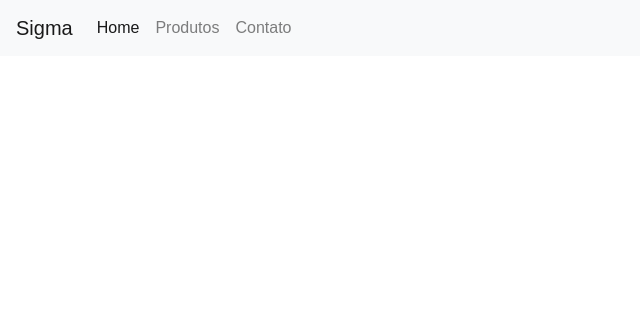
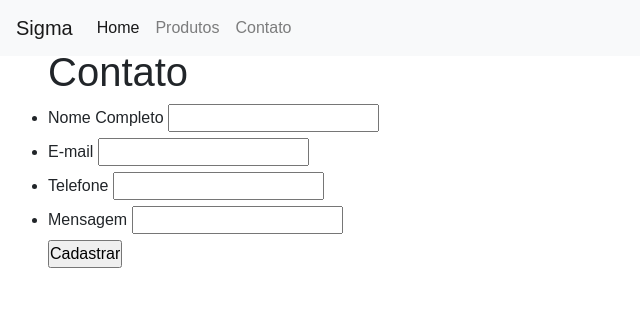
Before and after one commit to anacarolinavoto/SiteSigma, a PHP site: page /contato.php in a window 1280 px wide. Shown: the top 316 px of the page, without its empty margins (0-640 px from the left). Run offline with PHP 8.4, Linux system fonts and the light colour scheme.

Commit message:
bancodedados

```diff
--- a/contato.php
+++ b/contato.php
@@ -4,9 +4,42 @@ include_once './includes/_dados.php';
 include_once './includes/_head.php';
 include_once './includes/_header.php';
 ?>
+<div class="m-5" id="contato">
+
+<?php
+if (isset ( $_POST['txtNome']) ) {
+    $nome = strtoupper( $_POST['txtNome']);
+    $nome = $_POST['txtNome'];
+    $email = $_POST['txtEmail'];
+    $telefone = $_POST['txtTelefone'];
+    $mensagem = $_POST['txtMensagem'];
+ echo $nome. "<br>". $email."<br>". $telefone."<br>". $mensagem;
+}
+?>
 
 <h1>Contato</h1>
-
+<form action="./contato.php" method="post">
+    <ul>
+        <li>
+        <label for="txtNome">Nome Completo</label>
+        <input type="text" name="txtNome" id="txtNome">
+        </li>
+        <li>
+        <label for="txtEmail">E-mail</label>
+        <input type="text" name="txtEmail" id="txtEmail">
+        </li>
+        <li>
+        <label for="txtTelefone">Telefone</label>
+        <input type="text" name="txtTelefone" id="txtTelefone">
+        </li>
+        <li>
+        <label for="txtMensagem">Mensagem</label>
+        <input type="text" name="txtMensagem" id="txtMensagem">
+        </li>
+        <input type="submit" value="Cadastrar">
+    </ul>
+</form>
+</div>
 <?php
 // include do footer
 include_once './includes/_footer.php';
--- a/css/style.css
+++ b/css/style.css
@@ -21,3 +21,6 @@ footer{
     height: 100px;
     display: block;
 }
+#contato{
+    margin-top: 15px;
+}
--- a/includes/_dados.php
+++ b/includes/_dados.php
@@ -27,11 +27,10 @@ $produtos = array(
    23 => array('nome' => 'adidas', 'preco' => 'R$13.000,00', 'descricao' => 'macaquinho repetido mas com fundo diferente', 'imagem' => 'nft23.jpg'),
    24 => array('nome' => 'albino', 'preco' => 'R$54.000,00', 'descricao' => 'macaquinho bossass da antartica', 'imagem' => 'nft24.jpg'),
    25 => array('nome' => 'corinthiano', 'preco' => 'R$4.000,00', 'descricao' => 'macaquinho do corinthians', 'imagem' => 'nft25.jpg'),
-   26 => array('nome' => 'punk', 'preco' => 'R$30.000,00', 'descricao' => 'macaquinho encrenqueiro', 'imagem' => 'nft26.jpg'),
-   27 => array('nome' => 'punk', 'preco' => 'R$13.000,00', 'descricao' => 'macaquinho encrenqueiro', 'imagem' => 'nft27.jpg'),
-   28 => array('nome' => 'baby', 'preco' => 'R$17.000,00', 'descricao' => 'macaquinho encrenqueiro', 'imagem' => 'nft28.jpg'),
-   29 => array('nome' => 'punk', 'preco' => 'R$3.000,00', 'descricao' => 'macaquinho encrenqueiro', 'imagem' => 'nft29.jpg'),
-   30 => array('nome' => 'ble', 'preco' => 'R$61.000,00', 'descricao' => 'diabinho', 'imagem' => 'nft30.jpg'),
+   26 => array('nome' => 'pirata azul', 'preco' => 'R$30.000,00', 'descricao' => 'macaquinho com tapaolho blue', 'imagem' => 'nft26.jpg'),
+   27 => array('nome' => 'baby', 'preco' => 'R$13.000,00', 'descricao' => 'macaquinho bebe', 'imagem' => 'nft27.jpg'),
+   28 => array('nome' => 'rainbow teeth', 'preco' => 'R$17.000,00', 'descricao' => 'macaquinho sorridente legal', 'imagem' => 'nft28.jpg'),
+   29 => array('nome' => 'chapado em drugs', 'preco' => 'R$61.000,00', 'descricao' => 'macaquinho louco', 'imagem' => 'nft29.png'),
 );
 
 ?>
```
Also changed, not shown: db/sitesigma (1).sql (added, +103 -0 lines).
